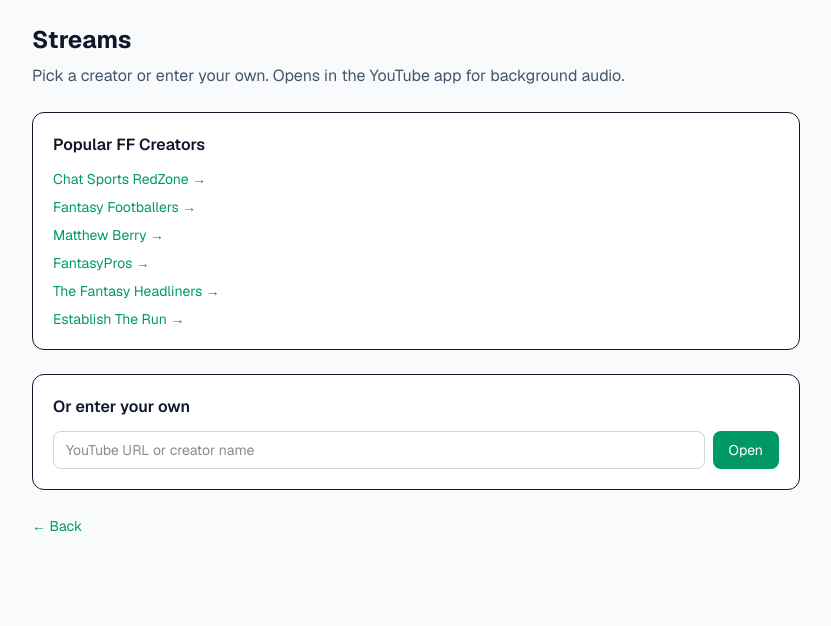
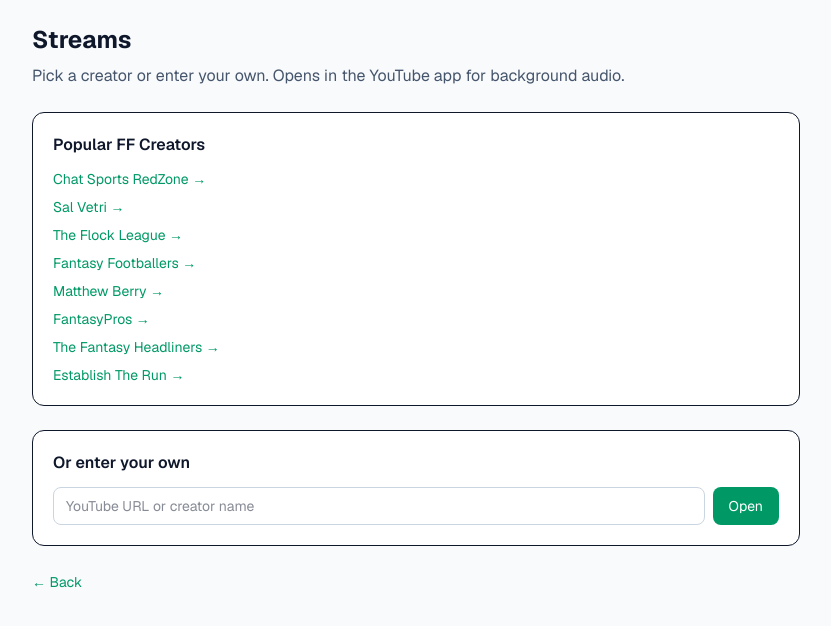
Before and after one commit to adelgrippo-a11y/ff-manager, a Next.js app: page /streams in a window 1280 px wide. Shown: the top 626 px of the page, without its empty margins (224-1055 px from the left). Built offline with nearby package versions, Linux system fonts and the light colour scheme.

Commit message:
Add Sal Vetri and The Flock League to streams creators list

```diff
--- a/src/app/streams/page.tsx
+++ b/src/app/streams/page.tsx
@@ -4,6 +4,8 @@ import { useState } from "react";
 
 const creators = [
   { name: "Chat Sports RedZone", url: "https://www.youtube.com/live/LxJIVjEZJM8" },
+  { name: "Sal Vetri", url: "https://www.youtube.com/@SalVetri" },
+  { name: "The Flock League", url: "https://www.youtube.com/@FlockLeague" },
   { name: "Fantasy Footballers", url: "https://www.youtube.com/@TheFantasyFootballers" },
   { name: "Matthew Berry", url: "https://www.youtube.com/@MatthewBerryFantasy" },
   { name: "FantasyPros", url: "https://www.youtube.com/@FantasyPros" },
```
